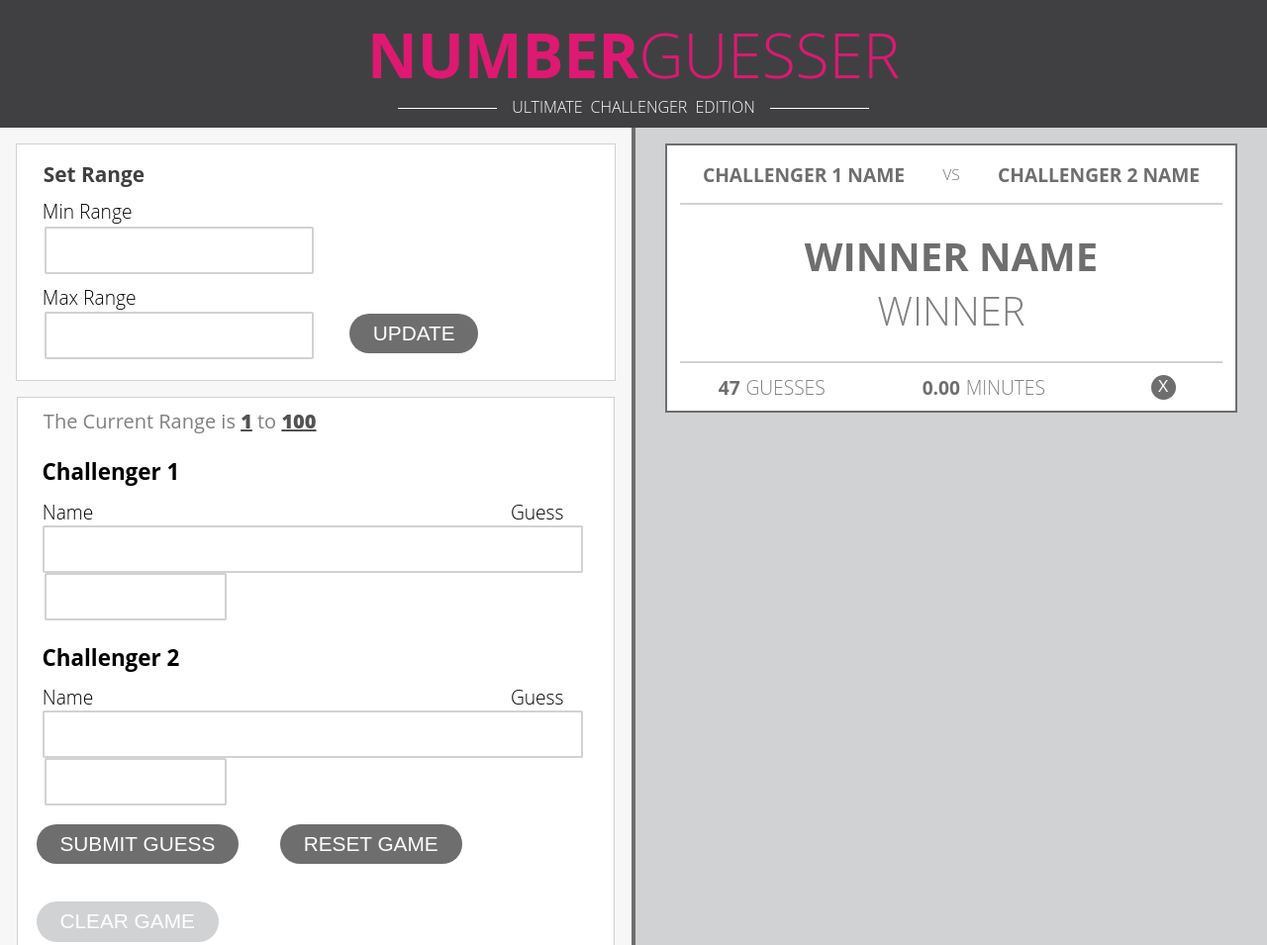
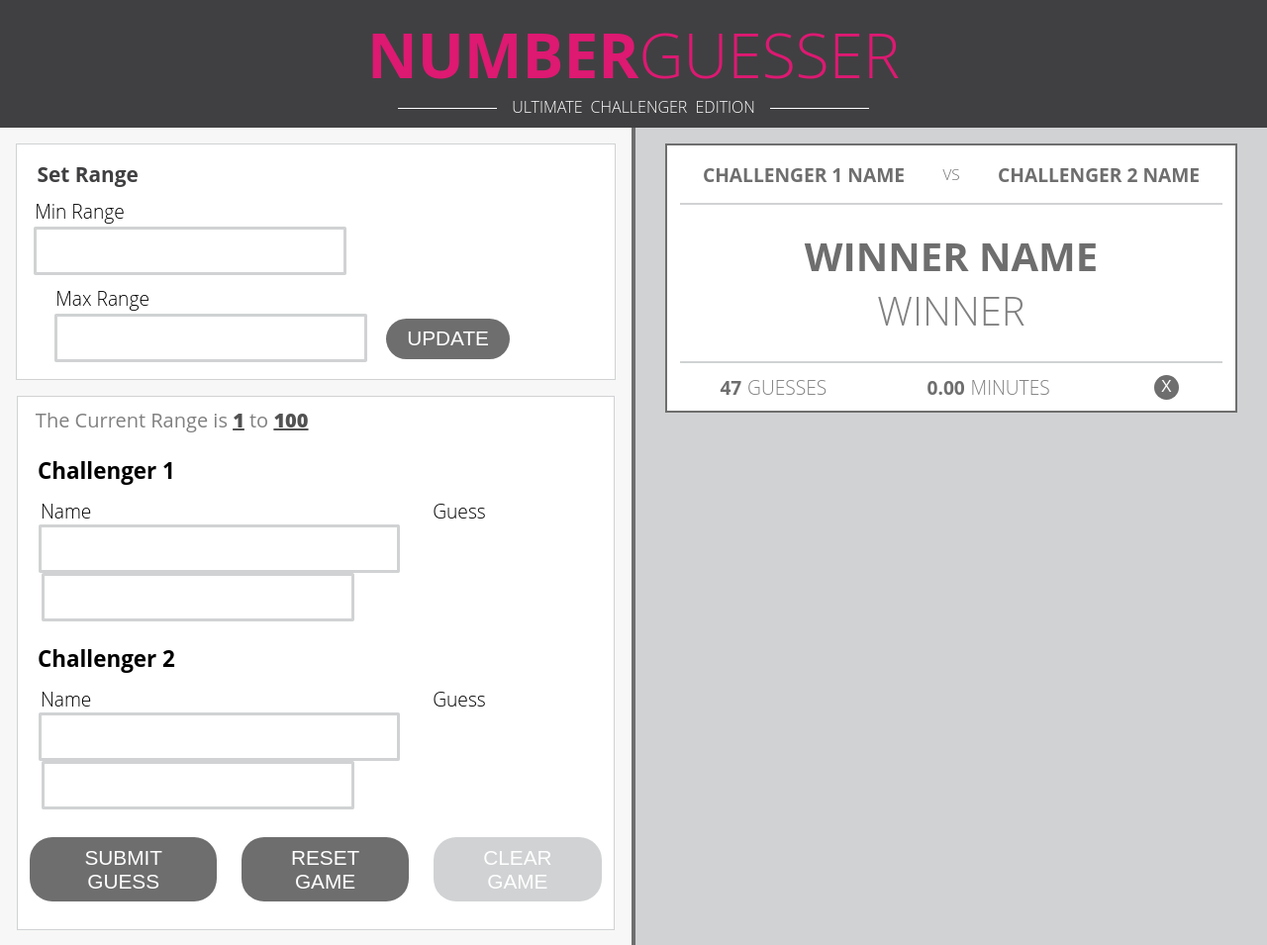
Before and after one commit to Alkiiro/number-guesser, a plain HTML site: page index.html in a window 1280 px wide. Shown: the top 955 px of the page at 99% size. Drawn offline with Linux system fonts and the light colour scheme.

Commit message:
Fixed styles in CSS to have larger font in the input sections and re lined up

```diff
--- a/index.html
+++ b/index.html
@@ -38,7 +38,7 @@
                 </div> -->
                 <label class="user1-guess-l">Guess</label>
               </div>
-              <input class="user1-name-in" type="text" name="user1-name" value="" required pattern="[a-zA-Z0-9 ]">
+              <input class="user1-name-in" type="text" name="user1-name" value="">
               <input class="user1-guess-in" type="number" name="user1-guess" value="">
           </form>
 
--- a/styles.css
+++ b/styles.css
@@ -84,28 +84,32 @@ main {
 input {
   border: 0.15em solid #D0D2d3;
   border-radius: 1.8px;
-  height: 3.3em;
-  width: 10em;
-  margin: 0 1em;
-  padding: 0 3.5em 0 0;
+  height: 1.8em;
+  margin: 0 0.1em;
+  padding: 0 -0.5em 0 0;
+  font-size: 1.5em;
 }
 
 input[type=number]::-webkit-inner-spin-button,
 input[type=number]::-webkit-outer-spin-button {
-  padding-right: 30px;
   margin: 0;
+  padding-left: 1px;
   -webkit-appearance: none;
+}
 
+input[type=text] {
+  padding-left: 1px;
 }
+
 button {
   background-color: #6e6e6e;
   border-radius: 1.1em;
   border: 0;
   color: #ffffff;
   font-size: 1.3em;
-  padding: 0.4em 1.15em;
   text-transform: uppercase;
-  margin: 0.9em;
+  margin: 0.6em;
+  padding: 0.4em 1em;
 }
 
 button:hover {
@@ -146,7 +150,7 @@ form.set-range-f {
   color: #404042;
   font-size: 1.3em;
   font-weight: 700;
-  margin-left: 0.6em;
+  margin-left: 0.3em;
 }
 
 .min-range-div {
@@ -169,7 +173,10 @@ form.set-range-f {
   display: block;
   padding: 0.5em 0 .1em 0;
   font-size: 1.2em;
-  margin-left: 0.6em;
+  margin-left: 0.2em;
+}
+.max-range-l {
+  padding-left: 1.1em;
 }
 /* USER INPUT ART SECTION */
 .user-input-art {
@@ -199,13 +206,13 @@ form.user2-input-f {
 .user-input-art p {
   color: gray;
   font-size: 1.25em;
-  padding: .5em 0 0 1.3em;
+  padding: .5em 0 0 .9em;
 }
 
 .user1-h5,
 .user2-h {
   font-size: 1.4em;
-  padding: 1em 0 .5em 1.1em;;
+  padding: 1em 0 .5em .9em;
 }
 
 .name1-guess1,
@@ -215,9 +222,11 @@ form.user2-input-f {
 
 .min-range-in,
 .max-range-in {
-padding: 0 10.1em 0 0;
+  padding: 0;
 }
-
+.max-range-in {
+  margin-left: 1em;
+}
 input.user1-guess-in,
 input.user2-guess-in {
 
@@ -225,26 +234,31 @@ input.user2-guess-in {
 
 .user1-name-l,
 .user2-name-l {
-  margin: 0 5.2em 0 1.3em;
+  margin: 0 5.2em 0 1.2em;
 }
 
 
 .user1-name-in,
 .user2-name-in {
-  margin: 0 0 0 1.9em;
-  width: 37.1em;
+  margin: 0 0 0 .9em;
+  width: 14.9em;
 }
 
 .user1-guess-l,
 .user2-guess-l {
   margin: 0 0 0 5.5em;
-  padding-left: 11em;
+  padding-left: 7em;
 }
-
+.game-controls {
+  display: flex;
+  flex-direction: row;
+  justify-content: space-evenly;
+  padding: 1em 0;
+}
 .user1-guess-in,
 .user2-guess-in {
   padding-left: 0;
-  margin-left: 2em;
+  margin-left: 1em;
 }
 
 
@@ -424,8 +438,39 @@ hr {
 .win-time-p, .win-time span {
 }
 
-@media  (max-width: 812px) {
+@media  only screen and (max-width: 375px) {
   header {
-    width: 812px;
+    width: 30.1em;
+  }
+  h1 {
+    font-size: 3em;
+  }
+  header p {
+    font-size: 0.9em;
+  }
+  main {
+    display: flex;
+    flex-direction: column;
+  }
+  .user-input-sec {
+    width: 30em;
+  }
+  .user1-name-in,
+  .user2-name-in {
+    margin: 0 0 0 0.9em;
+    width: 34.1em;
+  }
+  .game-results-sec {
+    width: 92.7%;
+  }
+  input {
+    width: 26em;
+  }
+  button {
+    margin: 0.7em 0 0.5em 0.6em;
+  }
+  .winnercard-art {
+    width: 94%;
+    margin-bottom: 1em;
   }
 }
```
